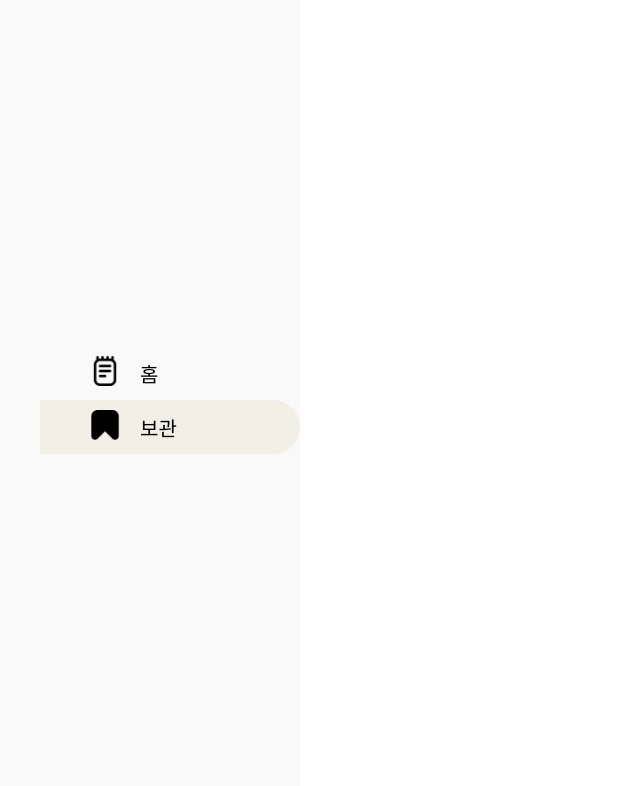
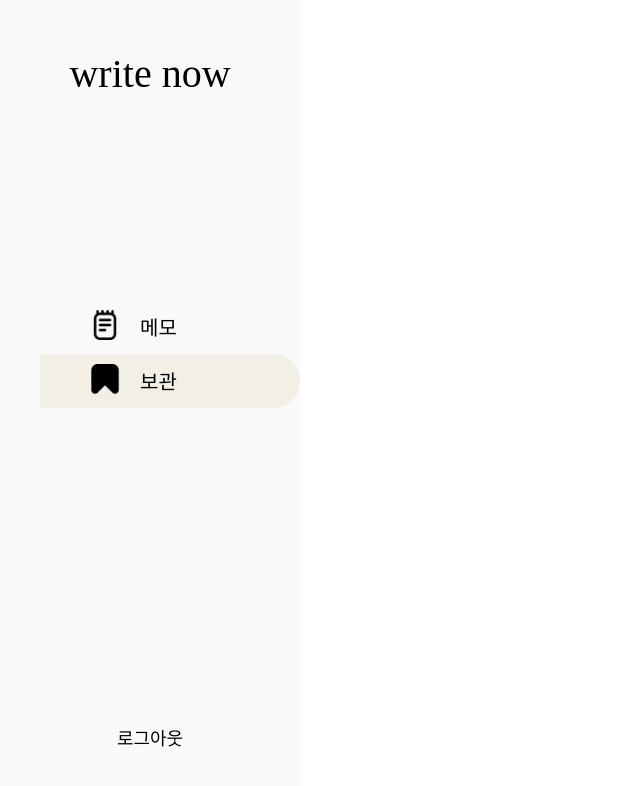
Before and after one commit to ny-plus-ny/write_now, a Next.js app: page /bookmark in a window 1280 px wide. Shown: the top 786 px of the page, without its empty margins (0-640 px from the left). Built offline with nearby package versions, Linux system fonts and the light colour scheme; no server answers.

Commit message:
useSelectedLayoutOut을 이용한 Navbar 추가

```diff
--- a/src/app/_component/NavBar.tsx
+++ b/src/app/_component/NavBar.tsx
@@ -5,16 +5,43 @@ import styled from "styled-components"
 import NavSelectedSegment from "./NavSelectedSegment"
 import Link from "next/link"
 import { useSelectedLayoutSegment } from "next/navigation"
+import Image from "next/image"
+import profile from "../../../public/images/icon_user.png"
+import { signOut, useSession } from "next-auth/react"
+import { useRouter } from "next/router"
+
 
 export default function NavBar(){
     const segment = useSelectedLayoutSegment();
-    console.log(segment)
+    // console.log(segment)
+    const session = useSession();
+    const userEmail = session.data?.user?.name
+
+
+    const isClicked = () => {
+        const router = useRouter
+    }
     return(
         <Container>
             <Wrapper>
-                <ul>
-                    <NavSelectedSegment />
-                </ul>
+                <LogoArea>
+                    <HomeBtn href={"/"}  >
+                        write now
+                    </HomeBtn>
+                </LogoArea>
+                <MenuArea>
+                    <ul>
+                        <NavSelectedSegment />
+                    </ul>
+                </MenuArea>
+                <ProfileArea>
+                    { session.data?.user &&
+                    <>
+                        <Image  src={profile} alt="iconProfile" width={30} height={30} />
+                        <div>{userEmail}</div>
+                    </>}
+                    <LogoutBtn onClick={()=> signOut()}>로그아웃</LogoutBtn>
+                </ProfileArea>
             </Wrapper>
         </Container>
     )
@@ -34,5 +61,43 @@ const Wrapper = styled.div`
     height: inherit;
     width: inherit;
     background-color: #f9f9f9;
+    /* gap: 200px; */
+`
+
+const LogoArea = styled.div`
+    margin-top: 50px;
+    display: flex;
+    flex-direction: column;
+    align-items: center;
+`
+
+const HomeBtn = styled(Link)`
+    all: unset;
+    text-decoration-line: none;
+    cursor: pointer;
+    font-size: 40px;
+    font-size: 700;
+`
+
+const MenuArea = styled.div`
+    flex:1;
+    display: flex;
+    flex-direction: column;
+    justify-content: end;
+`
+
+const ProfileArea = styled.div`
+    margin-bottom: 50px;
+    flex:1;
+    display: flex;
+    flex-direction: row;
+    align-items: end;
+    justify-content: center;
     gap: 10px;
 `
+
+const LogoutBtn = styled.button`
+    all: unset;
+    cursor: pointer;
+    font-size: 18px;
+`
--- a/src/app/_component/NavSelectedSegment.tsx
+++ b/src/app/_component/NavSelectedSegment.tsx
@@ -11,25 +11,25 @@ export default function NavSelectedSegment(){
     const segment = useSelectedLayoutSegment();
     return(
         <>
-                   { segment === 'home' ?
+                   { segment === 'memoList' ?
                     <LiTagSelected>
-                            <StyledLink href={"/home"}>
+                            <StyledLink href={"/memoList"}>
                                 <Menu>
                                     <IconWrapper>
                                         <Image src={memoFill} width={30} height={30} alt="memoIcon"/>
                                     </IconWrapper>
-                                    <TextWrapper>홈</TextWrapper>
+                                    <TextWrapper>메모</TextWrapper>
                                 </Menu>
                             </StyledLink>
                     </LiTagSelected>
                     :
                     <LiTag>
-                    <StyledLink href={"/home"}>
+                    <StyledLink href={"/memoList"}>
                         <Menu>
                             <IconWrapper>
                                 <Image src={memoEmpty} width={30} height={30} alt="memoIcon"/>
                             </IconWrapper>
-                            <TextWrapper>홈</TextWrapper>
+                            <TextWrapper>메모</TextWrapper>
                         </Menu>
                     </StyledLink>
                 </LiTag>
@@ -66,7 +66,7 @@ export default function NavSelectedSegment(){
 const LiTag = styled.li`
     list-style-type: none;
     :hover {
-        background-color: #f2efe6;
+        background-color: #f4f5de;
         border-top-right-radius: 30px;
         border-bottom-right-radius: 30px;
     }
```
Also changed, not shown: src/app/(afterLogin)/memoList/page.tsx (added, +38 -0 lines).
